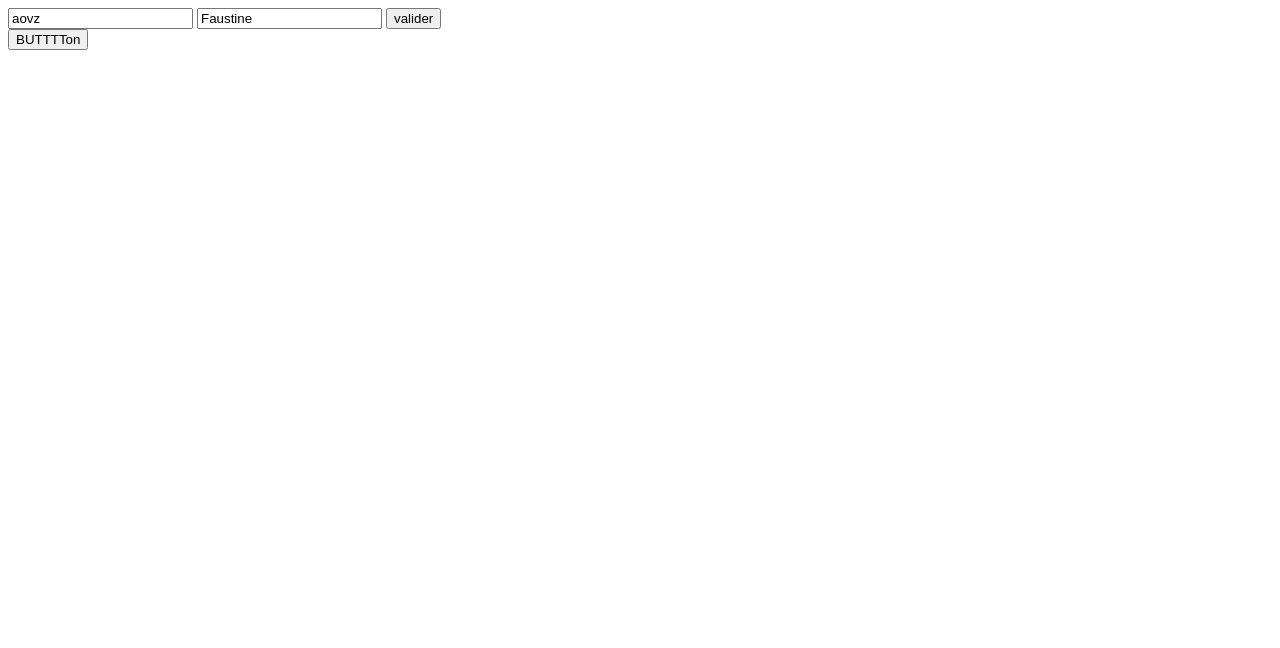
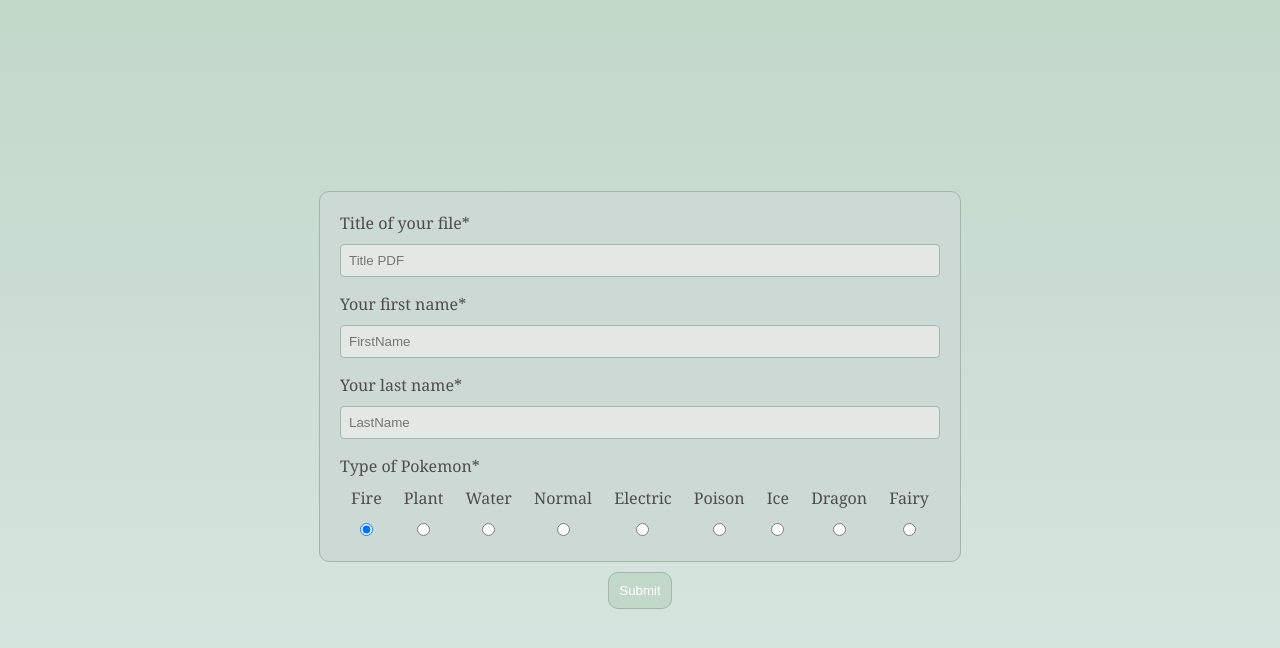
Before and after one commit to Nyoote/api-pdf, a website: page src/index.html in a window 1280 px wide. Drawn offline with Linux system fonts and the light colour scheme.

Commit message:
feat: add form+update post method to call userData

```diff
--- a/src/index.html
+++ b/src/index.html
@@ -9,12 +9,68 @@
 
 </head>
 <body>
-    <form>
-        <input type="text" id="userInput" value="aovz">
-        <input type="text" id="name" value="Faustine">
+    <div class="container">
+        <form>
+            <div class="form-container">
 
-        <button type="button"  onclick="submitFunction()">valider</button>
-    </form>
-    <button type="button" onclick="pdgGenerator()">BUTTTTon</button>
+              <label>Title of your file*</label>
+              <input type="text" id="titlePdf" placeholder="Title PDF" autocomplete="off" required >
+
+              <label>Your first name*</label>
+              <input type="text" id="firstName" placeholder="FirstName" autocomplete="off" required >
+
+              <label>Your last name*</label>
+              <input type="text" id="lastName" placeholder="LastName" autocomplete="off" required>
+
+              <label>Type of Pokemon*</label>
+              <div class="radio-btn-form">
+                <div>
+                    <label>Fire</label>
+                    <input type="radio" id="fire" name="type" checked />
+                </div>
+
+                <div>
+                <label>Plant</label>
+                <input type="radio" id="plant" name="type"  />
+              </div>
+
+              <div>
+                <label>Water</label>
+                <input type="radio" id="water" name="type"  />
+              </div>
+
+              <div>
+                <label>Normal</label>
+                <input type="radio" id="normal" name="type"  />
+              </div>
+              <div>
+                <label>Electric</label>
+                <input type="radio" id="electric" name="type"  />
+              </div>
+              <div>
+                <label>Poison</label>
+                <input type="radio" id="poison" name="type"  />
+              </div>
+              <div>
+                <label>Ice</label>
+                <input type="radio" id="ice" name="type"  />
+              </div>
+              <div>
+                <label>Dragon</label>
+                <input type="radio" id="dragon" name="type"  />
+              </div>
+              <div>
+                <label>Fairy</label>
+                <input type="radio" id="fairy" name="type"  />
+              </div>
+              </div>
+            </div>
+            <div class="button-container">
+                <button type="button" id="submit-button" onclick="submitDataPdf()">Submit</button>
+            </div>
+          </form>
+
+    </div>
+
 </body>
 </html>
--- a/src/script.js
+++ b/src/script.js
@@ -1,42 +1,26 @@
-async function pdgGenerator() {
-const userInput = document.getElementById('userInput').value
-    const response = await fetch(
-        "http://localhost:3000/generator-pdf"
-    )
-    const blob = await response.blob();
-    const url = window.URL.createObjectURL(blob)
-    const a = document.createElement('a')
-    a.href = url
-    a.download = `${userInput}.pdf`
+const submitButton = document.getElementById('submit-button');
+submitButton.addEventListener('click', submitDataPdf);
 
-    console.log('a.download', a.download)
-    document.body.appendChild(a)
-    a.click()
-    document.body.removeChild(a)
+async function submitDataPdf() {
+    const userDataForm = {
+      titlePdf: document.getElementById('titlePdf').value,
+      firstName: document.getElementById('firstName').value,
+      lastName: document.getElementById('lastName').value,
+      typePokemon: document.querySelector('input[name="type"]:checked').id
+    };
 
-}
-
-
-async function submitFunction(){
-    const userDataForm = {
-        titlePdf: document.getElementById('userInput').value,
-        name: document.getElementById('name').value,
-    }
-    const userInput = document.getElementById('userInput').value
-
-    console.log(userDataForm.titlePdf)
     const response = await fetch(
       "http://localhost:3000/generator-form", {
         method: "POST",
         headers: {"Content-Type": "application/json"},
         body: JSON.stringify(userDataForm)
       }
-    )
+    );
     const blob = await response.blob();
     const url = window.URL.createObjectURL(blob)
     const a = document.createElement('a')
     a.href = url
-    a.download = `${userInput}.pdf`
+    a.download = `${userDataForm.titlePdf}.pdf`
     console.log('a.download', a.download)
     document.body.appendChild(a)
     a.click()
--- a/src/style.css
+++ b/src/style.css
@@ -0,0 +1,69 @@
+html {
+    height: 100vh;
+}
+
+* {
+    margin: 0;
+    text-decoration: none;
+}
+
+body {
+    background: linear-gradient(#c2d8c9, #dbe7e4);
+    font-family: Georgia, serif;
+}
+
+.container {
+    display: flex;
+    justify-content: center;
+    align-items: center;
+    height: 100vh;
+}
+
+.form-container {
+    width: 600px;
+    padding: 20px;
+    border: 1px solid #a2b6ab;
+    border-radius: 10px;
+    background-color: #cdd9d4;
+}
+
+    label {
+        display: block;
+        margin-bottom: 10px;
+        color: #4d4d4d;
+    }
+
+    input[type="text"] {
+        width: 100%;
+        padding: 8px;
+        margin-bottom: 16px;
+        box-sizing: border-box;
+        border: 1px solid #a2b6ab;
+        border-radius: 4px;
+        background-color: #e3e8e5;
+    }
+
+    .radio-btn-form {
+        display: flex;
+        justify-content: space-around;
+        text-align: center;
+    }
+
+    .button-container{
+        display: flex;
+        justify-content: center;
+        margin-top: 10px;
+    }
+
+    button {
+        background-color: #c2d8c9;
+        color: white;
+        padding: 10px;
+        border: 1px solid #a2b6ab;
+        border-radius: 10px;
+        cursor: pointer;
+    }
+
+    button:hover {
+        background-color: #a6b8ac;
+    }
```
Also changed, not shown: server.ts (+27 -16 lines), src/img/dragon-bird.png (added), src/img/electric-bird.png (added), src/img/fairy-bird.png (added), src/img/fire-bird.png (added), src/img/ice-bird.png (added), src/img/normal-bird.png (added), src/img/plant-bird.png (added), src/img/poison-bird.png (added), src/img/water-bird.png (added), 1 other file. Lines whose indentation alone changed are shown as unchanged.
